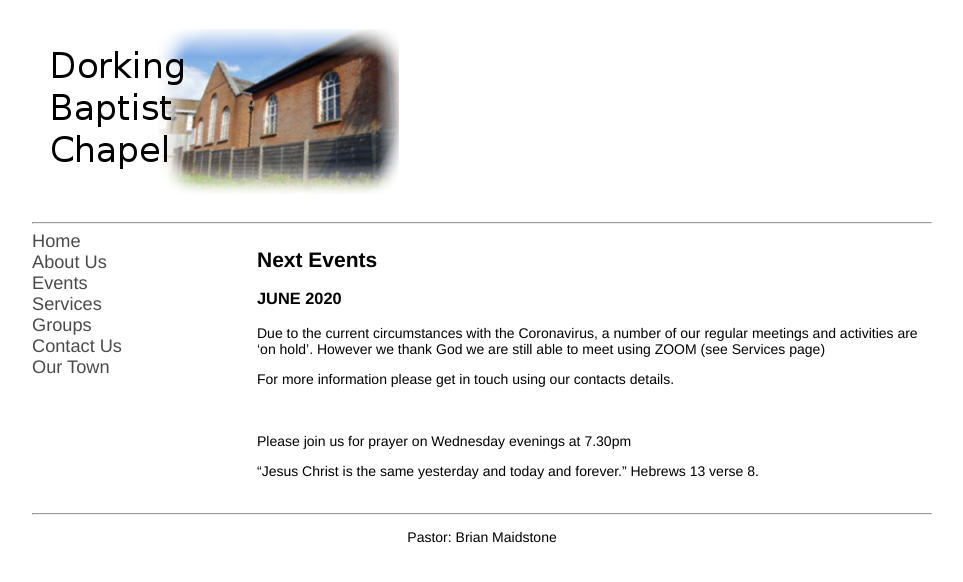
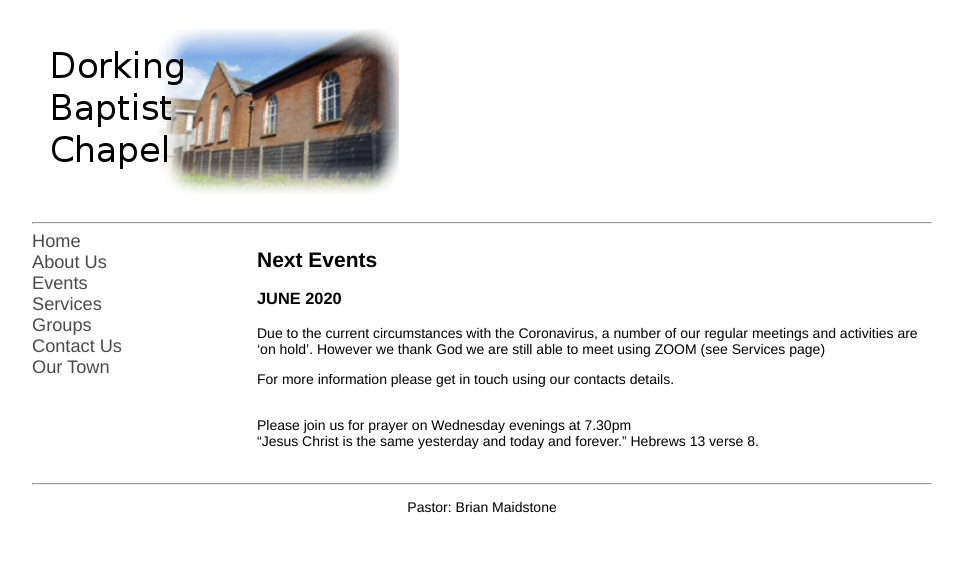
Before and after one commit to pandastreet/dorkingbaptistchapel.org.uk, a Jekyll site: the page built from events.md, in a window 1280 px wide. Shown: the top 582 px of the page, without its empty margins (158-1121 px from the left). Built offline with Jekyll 4.4.1, drawn with Linux system fonts in a browser that asks for light colours; our own code applies the rules of GitHub Pages for plain Markdown files.

Commit message:
Update events.md

```diff
--- a/events.md
+++ b/events.md
@@ -11,8 +11,8 @@ However we thank God we are still able to meet using ZOOM (see Services page)
 
 For more information please get in touch using our contacts details.
 
-<br/>
+
 <br/>
 Please join us for prayer on Wednesday evenings at 7.30pm
-
+<br/>
 "Jesus Christ is the same yesterday and today and forever." Hebrews 13 verse 8.
```
